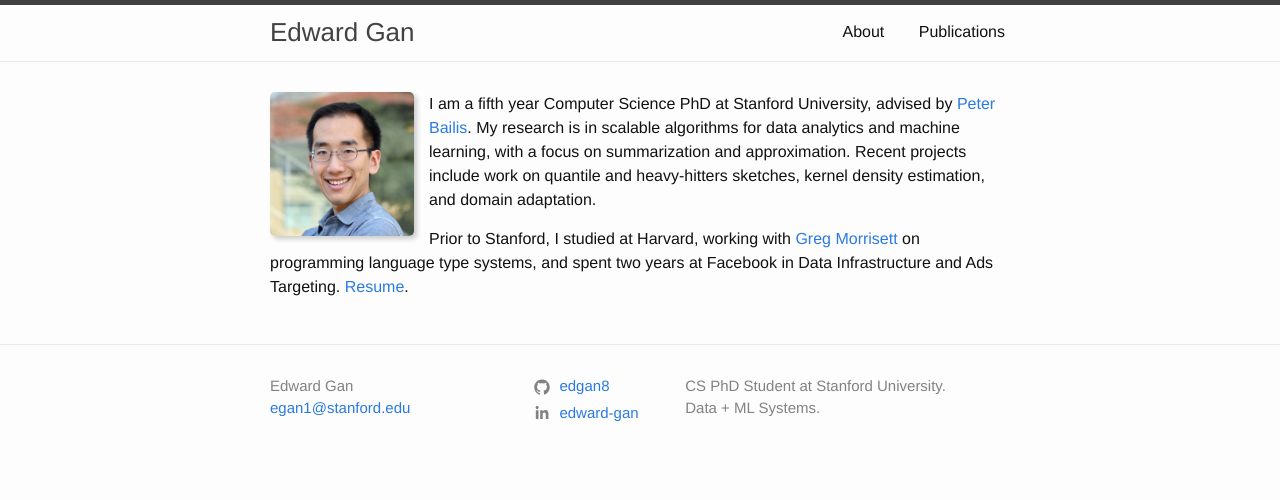
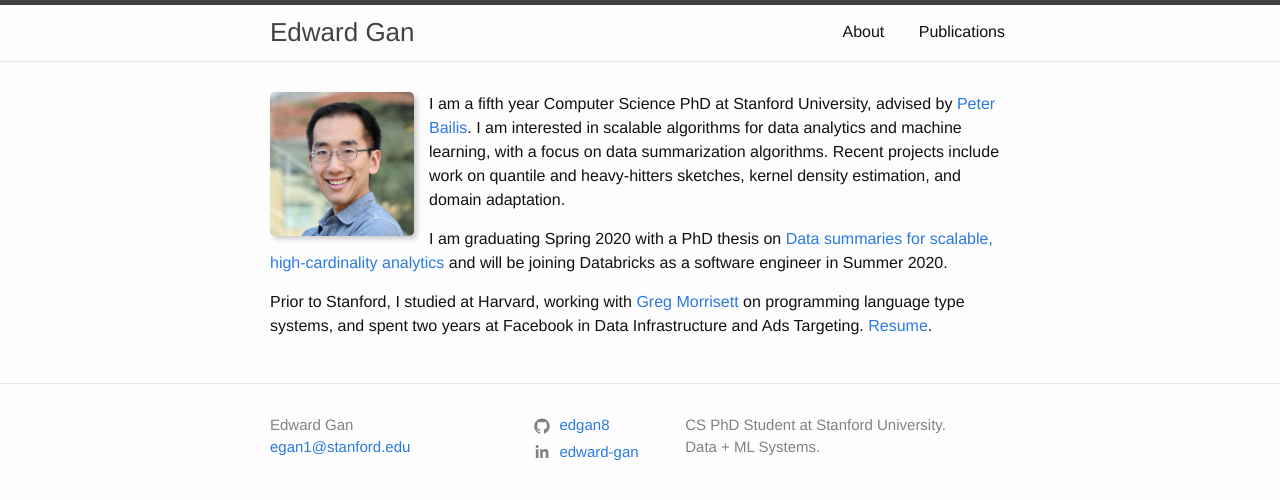
Before and after one commit to edgan8/edgan8.github.io, a Jekyll site: the page built from index.md, in a window 1280 px wide. Shown: the top 500 px of the page. Built offline with Jekyll 4.4.1, drawn with Linux system fonts in a browser that asks for light colours.

Commit message:
add graduation + thesis

```diff
--- a/index.md
+++ b/index.md
@@ -7,8 +7,11 @@ title: About
 permalink: /
 ---
 I am a fifth year Computer Science PhD at Stanford University, advised by [Peter Bailis](http://www.bailis.org/).
-My research is in scalable algorithms for data analytics and machine learning, with a focus on summarization and approximation.
+I am interested in scalable algorithms for data analytics and machine learning, with a focus on data summarization algorithms.
 Recent projects include work on quantile and heavy-hitters sketches, kernel density estimation, and domain adaptation.
+
+I am graduating Spring 2020 with a PhD thesis on [Data summaries for scalable, high-cardinality analytics](https://purl.stanford.edu/hv931ph6832)
+and will be joining Databricks as a software engineer in Summer 2020.
 
 Prior to Stanford, I studied at Harvard,
 working with [Greg Morrisett](http://www.cs.cornell.edu/~jgm/) on programming language type systems,
```
Also changed, not shown: _posts/2020-06-05-phdthesis.md (added, +10 -0 lines).
